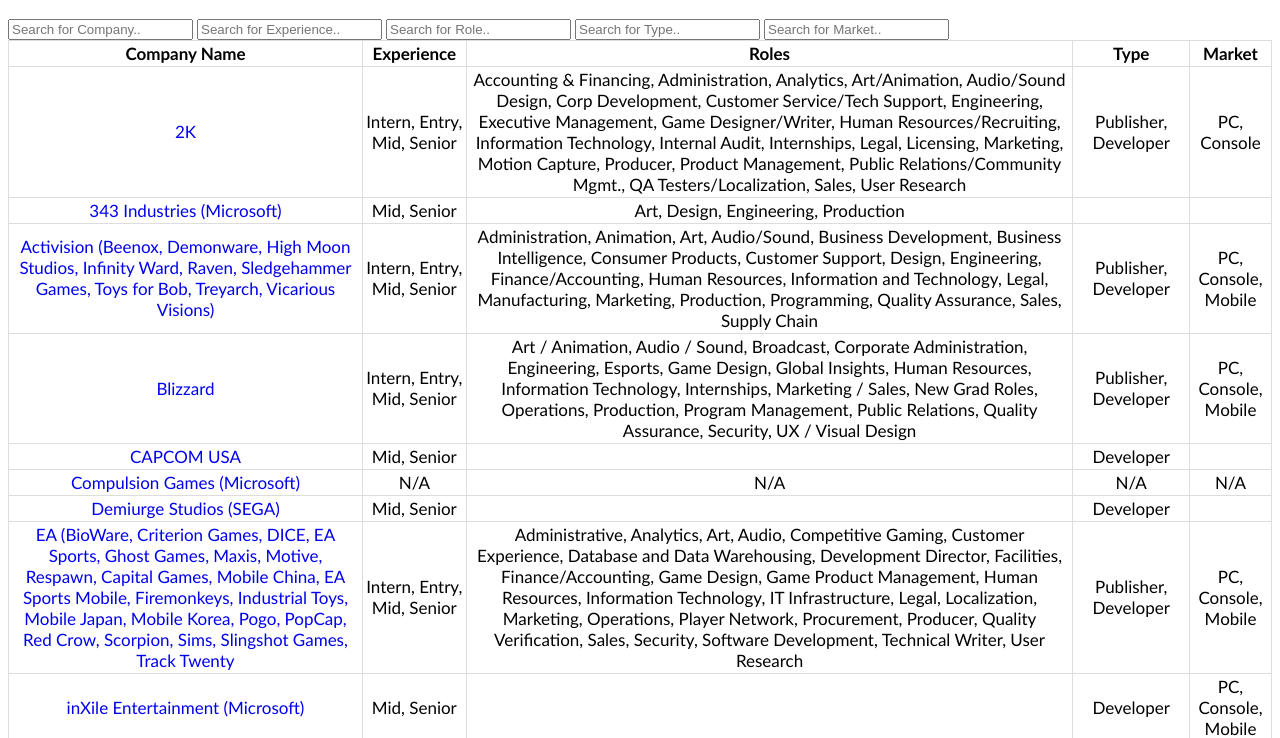
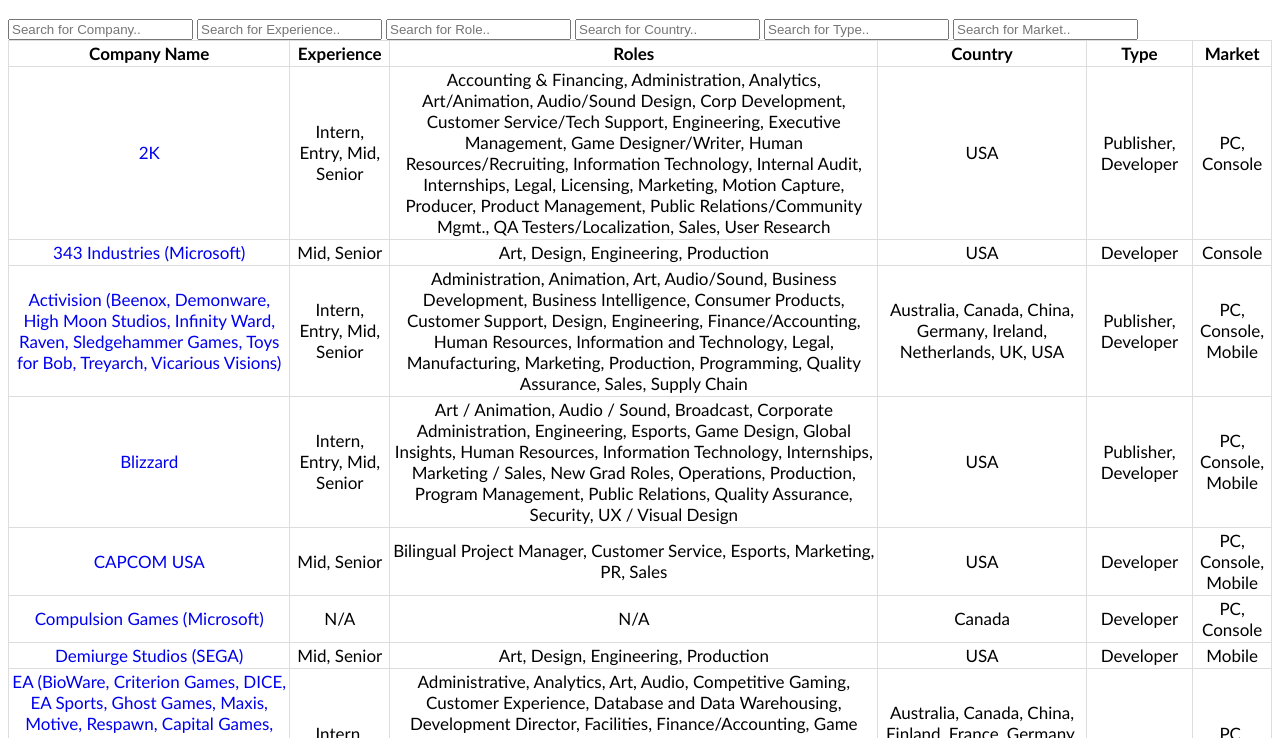
Before and after one commit to jackmelcher/gig, a plain HTML site: page index.html in a window 1280 px wide. Shown: the part 61-799 px from the top of the page. Drawn offline with nearby package versions, Linux system fonts and the light colour scheme.

Commit message:
Updated Database. Added additional search bar

```diff
--- a/GameIndustry.json
+++ b/GameIndustry.json
@@ -4,6 +4,7 @@
     "Link": "https://www.2k.com/en-US/jobs/",
     "Experience": "Intern, Entry, Mid, Senior",
     "Roles": "Accounting & Financing, Administration, Analytics, Art/Animation, Audio/Sound Design, Corp Development, Customer Service/Tech Support, Engineering, Executive Management, Game Designer/Writer, Human Resources/Recruiting, Information Technology, Internal Audit, Internships, Legal, Licensing, Marketing, Motion Capture, Producer, Product Management, Public Relations/Community Mgmt., QA Testers/Localization, Sales, User Research",
+    "Country": "USA",
     "Type": "Publisher, Developer",
     "Market": "PC, Console"
   },
@@ -12,14 +13,16 @@
     "Link": "https://www.343industries.com/careers",
     "Experience": "Mid, Senior",
     "Roles": "Art, Design, Engineering, Production",
-    "Type": "",
-    "Market": ""
+    "Country": "USA",
+    "Type": "Developer",
+    "Market": "Console"
   },
   {
     "Company Name": "Activision (Beenox, Demonware, High Moon Studios, Infinity Ward, Raven, Sledgehammer Games, Toys for Bob, Treyarch, Vicarious Visions)",
     "Link": "https://activision.referrals.selectminds.com/",
     "Experience": "Intern, Entry, Mid, Senior",
     "Roles": "Administration, Animation, Art, Audio/Sound, Business Development, Business Intelligence, Consumer Products, Customer Support, Design, Engineering, Finance/Accounting, Human Resources, Information and Technology, Legal, Manufacturing, Marketing, Production, Programming, Quality Assurance, Sales, Supply Chain",
+    "Country": "Australia, Canada, China, Germany, Ireland, Netherlands, UK, USA",
     "Type": "Publisher, Developer",
     "Market": "PC, Console, Mobile"
   },
@@ -28,6 +31,7 @@
     "Link": "https://careers.blizzard.com/en-us/openings",
     "Experience": "Intern, Entry, Mid, Senior",
     "Roles": "Art / Animation, Audio / Sound, Broadcast, Corporate Administration, Engineering, Esports, Game Design, Global Insights, Human Resources, Information Technology, Internships, Marketing / Sales, New Grad Roles, Operations, Production, Program Management, Public Relations, Quality Assurance, Security, UX / Visual Design",
+    "Country": "USA",
     "Type": "Publisher, Developer",
     "Market": "PC, Console, Mobile"
   },
@@ -35,31 +39,35 @@
     "Company Name": "CAPCOM USA",
     "Link": "https://uscareers-capcom.icims.com/jobs/search?ss=1",
     "Experience": "Mid, Senior",
-    "Roles": "",
+    "Roles": "Bilingual Project Manager, Customer Service, Esports, Marketing, PR, Sales",
+    "Country": "USA",
     "Type": "Developer",
-    "Market": ""
+    "Market": "PC, Console, Mobile"
   },
   {
     "Company Name": "Compulsion Games (Microsoft)",
     "Link": "https://compulsiongames.com/",
     "Experience": "N/A",
     "Roles": "N/A",
-    "Type": "N/A",
-    "Market": "N/A"
+    "Country": "Canada",
+    "Type": "Developer",
+    "Market": "PC, Console"
   },
   {
     "Company Name": "Demiurge Studios (SEGA) ",
     "Link": "https://www.demiurgestudios.com/careers",
     "Experience": "Mid, Senior",
-    "Roles": "",
+    "Roles": "Art, Design, Engineering, Production",
+    "Country": "USA",
     "Type": "Developer",
-    "Market": ""
+    "Market": "Mobile"
   },
   {
     "Company Name": "EA (BioWare, Criterion Games, DICE, EA Sports, Ghost Games, Maxis, Motive, Respawn, Capital Games, Mobile China, EA Sports Mobile, Firemonkeys, Industrial Toys, Mobile Japan, Mobile Korea, Pogo, PopCap, Red Crow, Scorpion, Sims, Slingshot Games, Track Twenty",
-    "Link": "https://www.ea.com/careers",
+    "Link": "https://ea.gr8people.com/index.gp?method=cappportal.showPortalSearch&sysLayoutID=123",
     "Experience": "Intern, Entry, Mid, Senior",
     "Roles": "Administrative, Analytics, Art, Audio, Competitive Gaming, Customer Experience, Database and Data Warehousing, Development Director, Facilities, Finance/Accounting, Game Design, Game Product Management, Human Resources, Information Technology, IT Infrastructure, Legal, Localization, Marketing, Operations, Player Network, Procurement, Producer, Quality Verification, Sales, Security, Software Development, Technical Writer, User Research",
+    "Country": "Australia, Canada, China, Finland, France, Germany, India, Italy, Ireland, Japan, Korea, Romania, Spain, Sweden, UK, USA",
     "Type": "Publisher, Developer",
     "Market": "PC, Console, Mobile"
   },
@@ -67,7 +75,8 @@
     "Company Name": "inXile Entertainment (Microsoft)",
     "Link": "https://www.inxile-entertainment.com/careers",
     "Experience": "Mid, Senior",
-    "Roles": "",
+    "Roles": "Art, Design, Engineering",
+    "Country": "USA",
     "Type": "Developer",
     "Market": "PC, Console, Mobile"
   },
@@ -76,6 +85,7 @@
     "Link": "https://www.jamcity.com/careers/",
     "Experience": "Mid, Senior",
     "Roles": "Accounting, Administration, Art, Engineering, Human Resources, Production, Quality Assurance",
+    "Country": "USA",
     "Type": "Developer",
     "Market": "Mobile"
   },
@@ -83,7 +93,8 @@
     "Company Name": "Microsoft Studios & Xbox",
     "Link": "https://careers.microsoft.com/us/en/search-results?keywords=gaming&rt=professional",
     "Experience": "Intern, Entry, Mid, Senior",
-    "Roles": "",
+    "Roles": "Business Development & Strategy, Business Programs & Operations, Engineering, Finance, Hardware Engineering, Legal & Corporate Affairs, Marketing, Research, Retail, Services, Supply Chain & Operations Management, Technical Sales, Sales, IT Operations",
+    "Country": "Australia, Canada, China, Denmark, France, Germany, Hong Kong, India, Ireland, Israel, Japan, Norway, Poland, Portugal, Singapore, Spain, Sweden, Switzerland, Taiwan, UK, USA",
     "Type": "Console Maker, Publisher, Developer",
     "Market": "PC, Console, Mobile"
   },
@@ -91,7 +102,8 @@
     "Company Name": "Mojang (Microsoft)",
     "Link": "https://mojang.workable.com/",
     "Experience": "Mid, Senior",
-    "Roles": "",
+    "Roles": "CTO, Front-End Web Developer, Test Engineer,",
+    "Country": "Sweden",
     "Type": "Developer",
     "Market": "PC, Console, Mobile"
   },
@@ -99,7 +111,8 @@
     "Company Name": "Ninja Theory (Microsoft)",
     "Link": "https://ninjatheory.com/?page_id=27",
     "Experience": "Intern, Entry, Mid, Senior",
-    "Roles": "",
+    "Roles": "Analyst, Art, Engineer, Intern, IT, Full Stack Web Developer",
+    "Country": "UK",
     "Type": "Developer",
     "Market": "PC, Console"
   },
@@ -107,15 +120,17 @@
     "Company Name": "Nintendo of America",
     "Link": "https://careers.nintendo.com/job-openings/",
     "Experience": "Entry, Mid, Senior",
-    "Roles": "",
+    "Roles": "Administrative & Support Services, Business Development, Business Systems Analysis, Customer Service, Database Administration, Design, Game Development, Human Resources, Editorial, Internal Audit, Legal, Localization, Marketing, Operations/Warehouse, Retail Sales, Sales, Software Development, Systems Administration, Translation",
+    "Country": "USA",
     "Type": "Console Maker, Publisher, Developer",
-    "Market": ""
+    "Market": "Console, Mobile"
   },
   {
     "Company Name": "Obsidian Entertainment (Microsoft)",
     "Link": "https://www.obsidian.net/jobs",
     "Experience": "Mid, Senior",
     "Roles": "Engineering, Programming, UX Design",
+    "Country": "USA",
     "Type": "Developer",
     "Market": "PC, Console"
   },
@@ -124,6 +139,7 @@
     "Link": "https://www.playground-games.com/careers/",
     "Experience": "Entry, Mid, Senior",
     "Roles": "Art, Audio, Design, Engineering, Production ",
+    "Country": "UK",
     "Type": "Developer",
     "Market": "PC, Console"
   },
@@ -132,6 +148,7 @@
     "Link": "https://www.rare.co.uk/careers",
     "Experience": "Mid, Senior",
     "Roles": "Art, Community, Design, Engineering",
+    "Country": "UK",
     "Type": "Developer",
     "Market": "PC, Console"
   },
@@ -139,7 +156,8 @@
     "Company Name": "SEGA (Europe Limited, Amplitude Studios, Sports Interactive, Hardlight, Creative Assembly, Relic)",
     "Link": "http://careers.sega.co.uk/careers",
     "Experience": "Intern, Entry, Mid, Senior",
-    "Roles": "",
+    "Roles": "Animation, Art, Business Development, Business Intelligence, Business Planning/Analysis Design, Game Art, Game Design, Games Production, Game Programming, Finance, Localisation, Marketing & PR, Production, Programming, Quality Assurance, Talent, Web Development",
+    "Country": "UK, Canada, Bulgaria, France",
     "Type": "Former Console Maker, Publisher, Developer",
     "Market": ""
   },
@@ -148,6 +166,7 @@
     "Link": "https://www.playstation.com/en-us/corporate/about/careers/#careerlistings",
     "Experience": "Intern, Mid, Senior",
     "Roles": "Administrative Services, Business Intelligence, Content Acquisitions, Content Operations, Facilities, Game Development, Game Development Service Group, Hardware Engineering, Human Resources, Information Security, Information Technology, Intern, Legal, Marketing, Planning, Program Manager (PMO), Product Development, Public Relations, Research and Development, Sales, Service & Tech Support, Software Engineering, Supply Chain, Third Party Relations, User Experience/Design",
+    "Country": "USA",
     "Type": "Console Maker, Publisher, Developer",
     "Market": "Console, Mobile"
   },
@@ -156,6 +175,7 @@
     "Link": "https://thecoalitionstudio.com/#Join-Us",
     "Experience": "Mid, Senior",
     "Roles": "Art, Engineering",
+    "Country": "Canada",
     "Type": "Developer",
     "Market": "PC, Console"
   },
@@ -164,23 +184,26 @@
     "Link": "https://initiativegaming.com/Home/CareerV2",
     "Experience": "Senior",
     "Roles": "Art, Engineering",
+    "Country": "USA",
     "Type": "Developer",
     "Market": "TBD"
   },
   {
     "Company Name": "Turn 10 Studios (Microsoft)",
     "Link": "https://careers.microsoft.com/us/en/search-results?rt=professional&keywords=turn%2010%20studios",
-    "Experience": "",
-    "Roles": "",
-    "Type": "",
-    "Market": ""
+    "Experience": "Mid, Senior",
+    "Roles": "At, Engineering, Production",
+    "Country": "USA",
+    "Type": "Developer",
+    "Market": "PC, Console"
   },
   {
     "Company Name": "Undead Labs (Microsoft)",
     "Link": "https://undeadlabs.com/jobs/",
-    "Experience": "",
-    "Roles": "",
-    "Type": "",
-    "Market": ""
+    "Experience": "N/A",
+    "Roles": "N/A",
+    "Country": "USA",
+    "Type": "Developer",
+    "Market": "PC, Console"
   }
  ]
--- a/index.html
+++ b/index.html
@@ -27,8 +27,9 @@
     <input type="text" id="inputCompany" onkeyup="myFunction(id, 0)" placeholder="Search for Company.." title="Type in a Company Name">
     <input type="text" id="inputExperience" onkeyup="myFunction(id, 1)" placeholder="Search for Experience.." title="Type in a Experience">
     <input type="text" id="inputRole" onkeyup="myFunction(id, 2)" placeholder="Search for Role.." title="Type in a Role">
-    <input type="text" id="inputType" onkeyup="myFunction(id, 3)" placeholder="Search for Type.." title="Type in a Type">
-    <input type="text" id="inputMarket" onkeyup="myFunction(id, 4)" placeholder="Search for Market.." title="Type in a Market">
+    <input type="text" id="inputCountry" onkeyup="myFunction(id, 3)" placeholder="Search for Country.." title="Type in a Country">
+    <input type="text" id="inputType" onkeyup="myFunction(id, 4)" placeholder="Search for Type.." title="Type in a Type">
+    <input type="text" id="inputMarket" onkeyup="myFunction(id, 5)" placeholder="Search for Market.." title="Type in a Market">
     <div id="showData">
         <!-- Table is added here -->
     </div>
```
